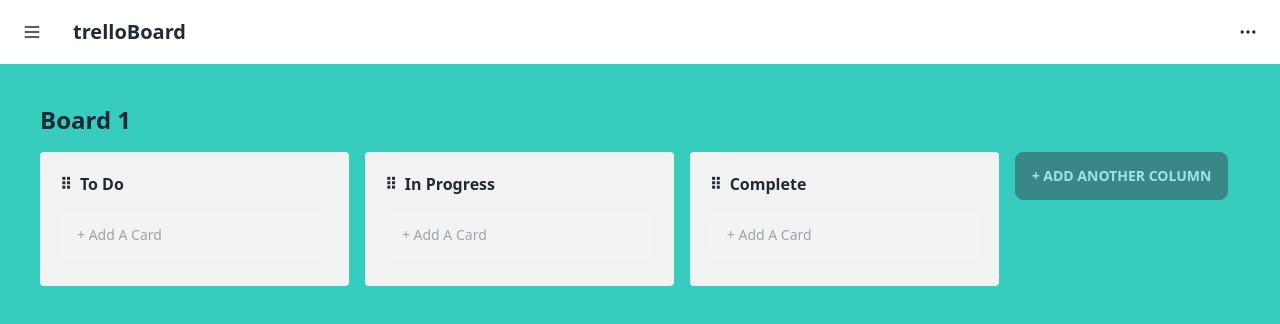
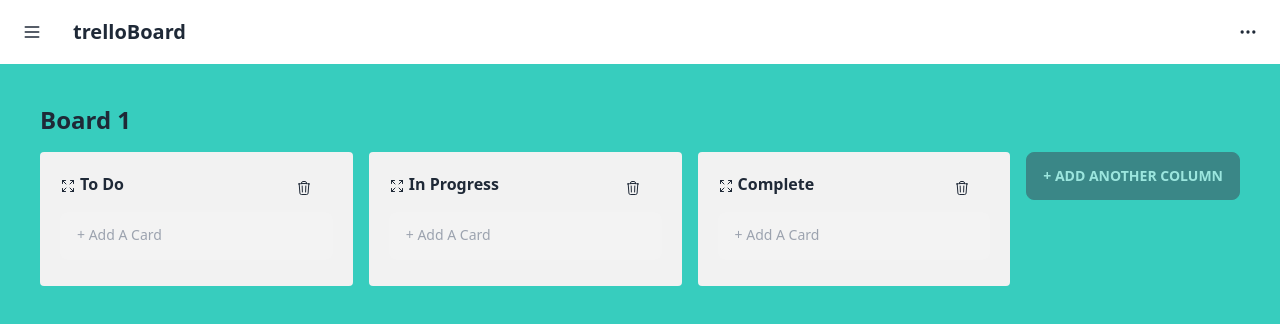
Before and after one commit to pocho50/Kanban-boards, a Nuxt app: page / in a window 1280 px wide. Shown: the top 324 px of the page. Built offline with nearby package versions, Linux system fonts and the light colour scheme.

Commit message:
feat: add icon remove task & columns

```diff
--- a/app.vue
+++ b/app.vue
@@ -1,6 +1,6 @@
 <script setup lang="ts">
 import useBoards from '@/composables/useBoards'
-import { TrashIcon } from '@heroicons/vue/24/solid'
+import { TrashIcon } from '@heroicons/vue/24/outline'
 
 const { boards, currentBoard, createNewBoard, removeBoard } = useBoards();
 </script>
--- a/components/DragHandle.vue
+++ b/components/DragHandle.vue
@@ -1,4 +1,8 @@
+<script setup lang="ts">
+import { ArrowsPointingOutIcon } from '@heroicons/vue/24/outline';
+
+</script>
+
 <template>
-    <span class="drag-handle cursor-move"> ⠿ </span>
-
+    <ArrowsPointingOutIcon class="drag-handle cursor-move inline-block" />
 </template>
--- a/components/TheNavBar.vue
+++ b/components/TheNavBar.vue
@@ -6,8 +6,8 @@
                 <label for="my-drawer" class="btn btn-square btn-ghost">
                     <svg xmlns="http://www.w3.org/2000/svg" fill="none" viewBox="0 0 24 24"
                         class="inline-block w-5 h-5 stroke-current">
-                        <path stroke-linecap="round" stroke-linejoin="round" stroke-width="2"
-                            d="M4 6h16M4 12h16M4 18h16"></path>
+                        <path stroke-linecap="round" stroke-linejoin="round" stroke-width="2" d="M4 6h16M4 12h16M4 18h16">
+                        </path>
                     </svg>
                 </label>
             </div>
--- a/components/TrelloBoard.vue
+++ b/components/TrelloBoard.vue
@@ -3,6 +3,8 @@
 import draggable from "vuedraggable"
 import { nanoid } from "nanoid"
 import useBoards from "@/composables/useBoards"
+import { TrashIcon } from '@heroicons/vue/24/outline'
+
 
 const { boards } = useBoards();
 
@@ -43,11 +45,14 @@
                 <template #item="{ element: column }: { element: Column }">
                     <div class="column bg-base-200 p-5 rounded min-w-[250px]">
                         <header class="font-bold mb-4">
-                            <DragHandle />
+                            <DragHandle class="h-4 w-4" />
                             <input class="title-input bg-transparent focus:bg-white rounded px-1 w-4/5"
                                 @keyup.enter="($event.target as HTMLInputElement).blur()"
                                 @keydown.backspace="column.title === '' ? getBoard().columns = getBoard().columns.filter(c => c.id !== column.id) : null"
                                 v-model="column.title" type="text">
+                            <TrashIcon class="h-5 w-5 hover:text-red-600 pt-1 cursor-pointer inline-block"
+                                @click="getBoard().columns = getBoard().columns.filter(c => c.id !== column.id)" />
+
                         </header>
                         <draggable v-model="column.tasks" handle=".drag-handle"
                             :group="{ name: 'tasks', pull: alt ? 'clone' : true }" :animation="150" item-key="id">
--- a/components/TrelloBoardTask.vue
+++ b/components/TrelloBoardTask.vue
@@ -1,5 +1,7 @@
 <script setup lang="ts">
 import type { Task, ID } from '~~/types';
+import { XMarkIcon } from '@heroicons/vue/24/outline'
+
 
 const props = defineProps<{
     task: Task
@@ -19,8 +21,9 @@
 <template>
     <div :title="task.createAt.toLocaleString()" class="task bg-white p-2 mb-2 rounded shadow-sm max-w-[250px] flex"
         @focus="focused = true" @blur="focused = false" tabindex="0">
-        <DragHandle class="pr-2" />
-        <span>{{ task.title }}</span>
+        <DragHandle class="pr-2 h-6 w-6" />
+        <span class="grow">{{ task.title }}</span>
+        <XMarkIcon class="h-5 w-5 hover:text-red-600 pt-1 cursor-pointer" @click="$emit('delete', task.id)" />
     </div>
 </template>
 <style>
```
